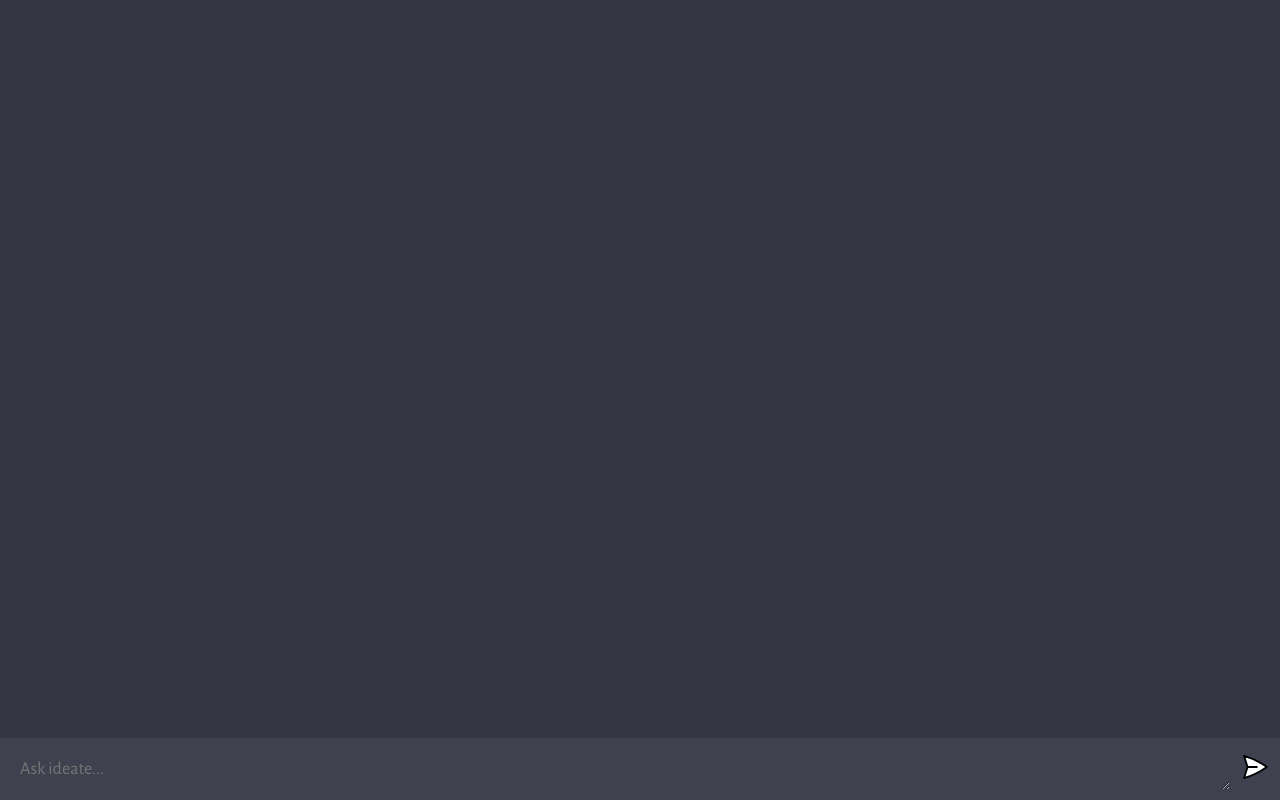
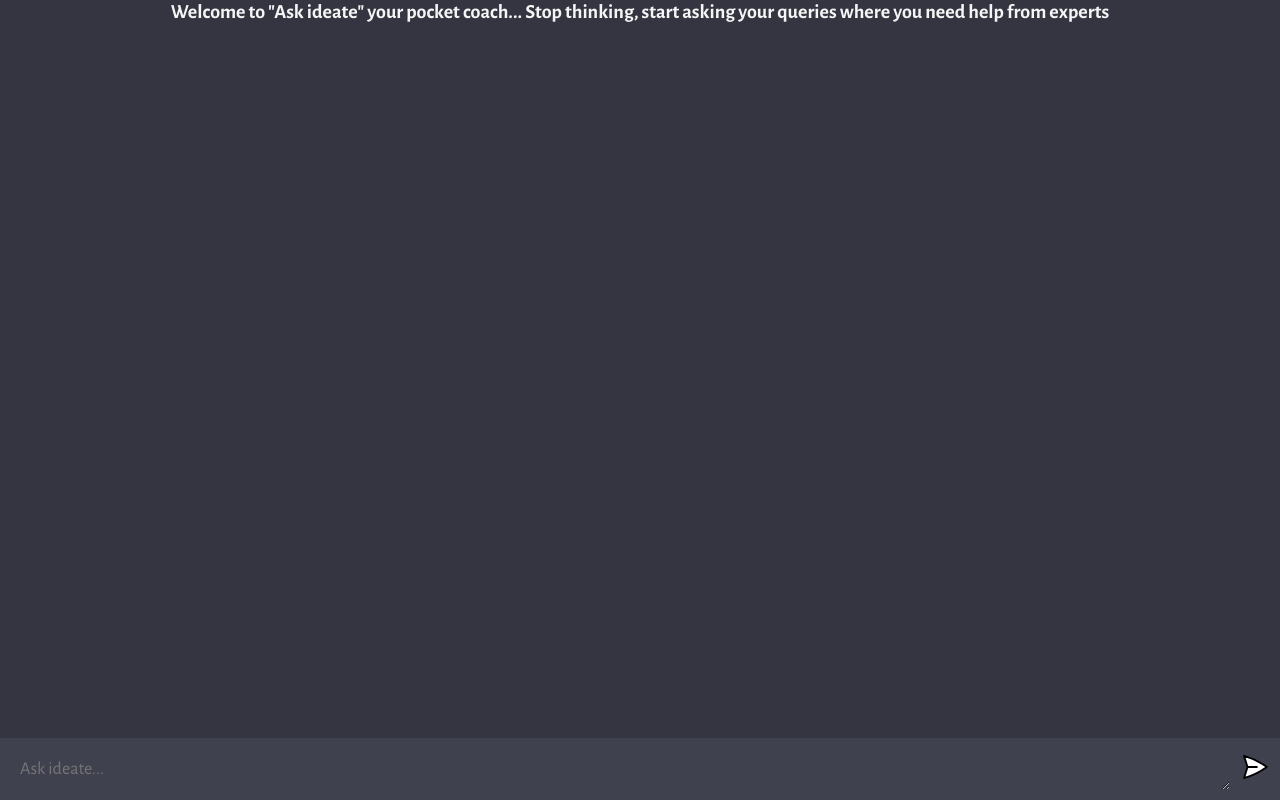
Before and after one commit to thetanktree/ideate, a website built with Vite: page client/index.html in a window 1280 px wide. Built offline with nearby package versions, Linux system fonts and the light colour scheme.

Commit message:
welcome text

```diff
--- a/client/index.html
+++ b/client/index.html
@@ -9,6 +9,8 @@
   </head>
   <body>
     <div id="app">
+      <h1 style="font-size:20px;color: whitesmoke; text-align: center;">Welcome to "Ask ideate" your pocket coach... Stop thinking, start asking your queries where you need help from experts
+      </h1>
       <div id = "chat_container"></div>
       <form>
         <textarea name="prompt" cols="3" rows="1" placeholder="Ask ideate..."></textarea>
```
